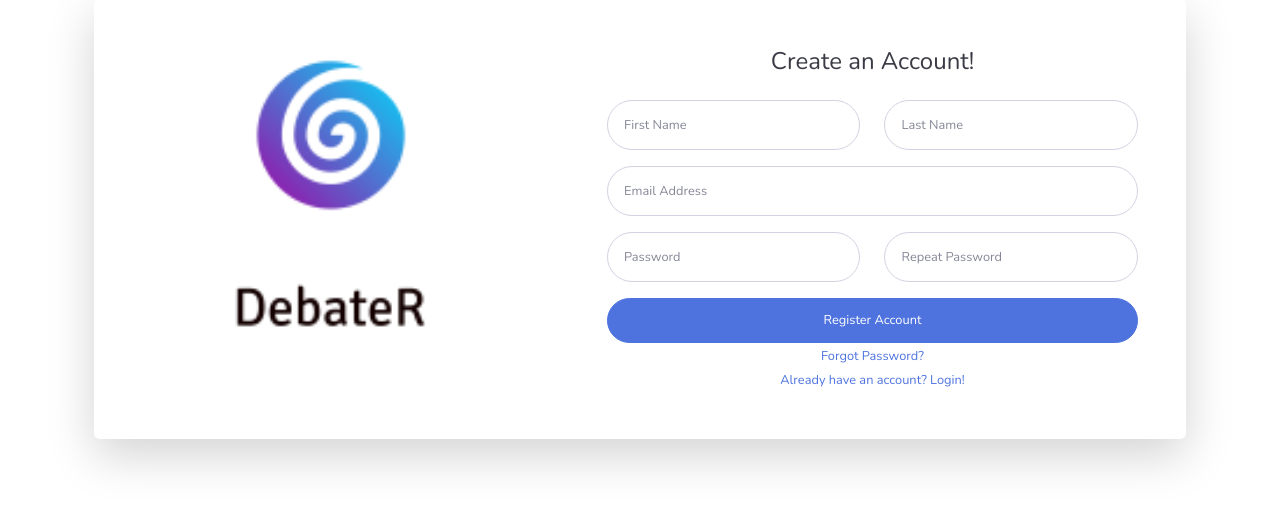
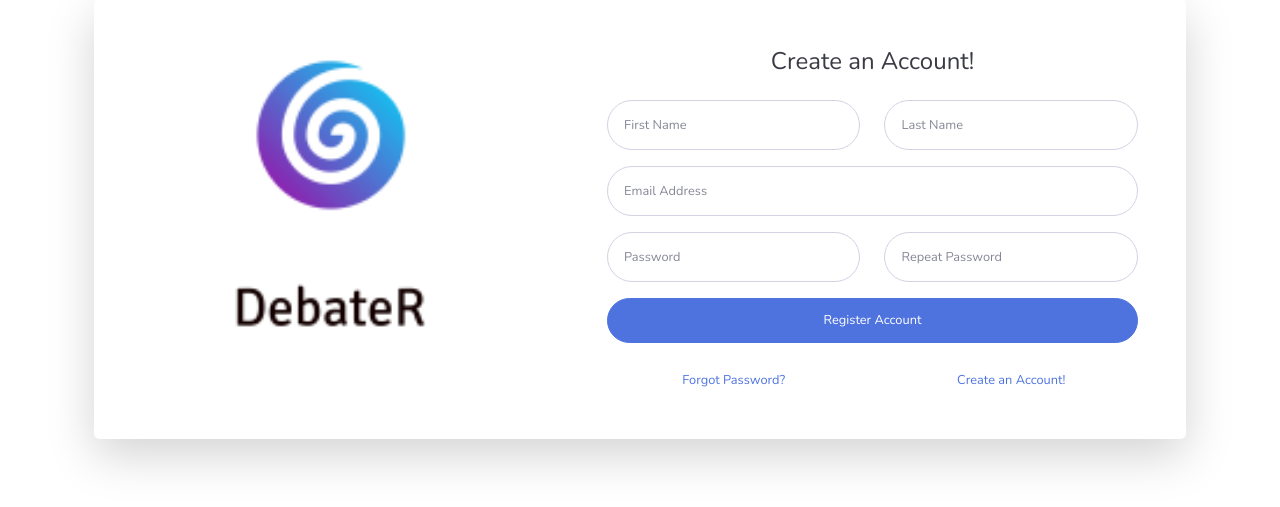
Before and after one commit to RediatBrook/DebateR, a PHP site: page /register.php in a window 1280 px wide. Shown: the part 150-657 px from the top of the page. Run offline with PHP 8.4, Linux system fonts and the light colour scheme; some libraries are stand-ins or nearby versions.

Commit message:
Forgot Password? and Create Account! better spaced

```diff
--- a/register.php
+++ b/register.php
@@ -43,11 +43,14 @@ include("./html/maintheme.html");
                             Register Account
                         </a>
                     </form>
-                    <div class="text-center">
-                        <a class="small" href="forgot-password.html">Forgot Password?</a>
-                    </div>
-                    <div class="text-center">
-                        <a class="small" href="login.html">Already have an account? Login!</a>
+                    <br>
+                    <div class="row align-items-center">
+                        <div class="text-center col">
+                            <a class="small" href="forgot-password.html">Forgot Password?</a>
+                        </div>
+                        <div class="text-center col">
+                                <a class="small" href="register.php">Create an Account!</a>
+                        </div>
                     </div>
                 </div>
             </div>
```
